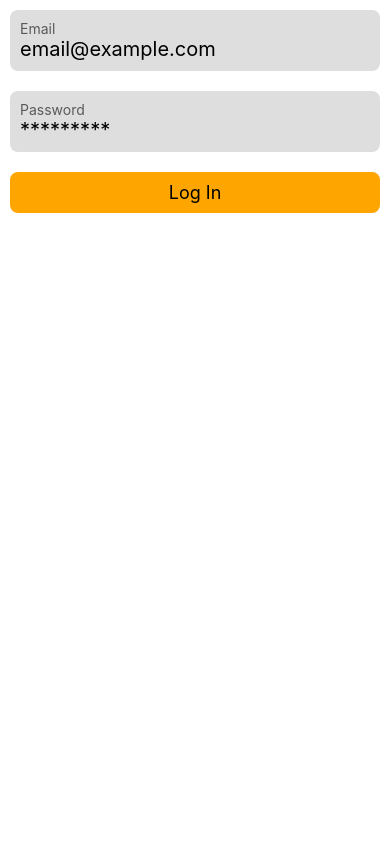
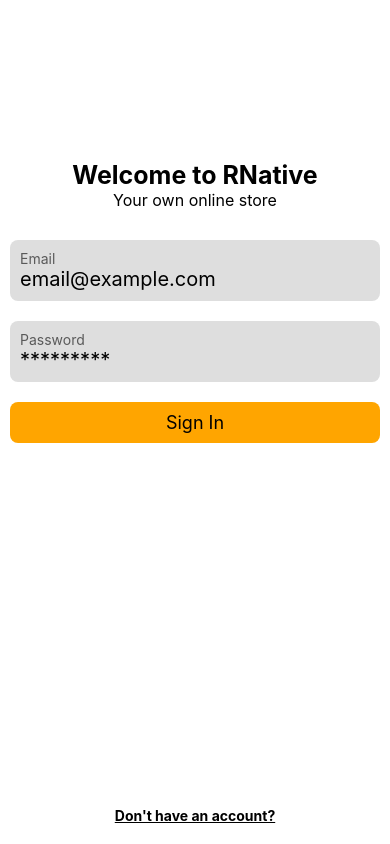
Before and after one commit to ndpniraj/RNEcom, a React Native app: screen / in a window 390 px wide. Built offline with nearby package versions, Linux system fonts and the light colour scheme.

Commit message:
signup page added

```diff
--- a/App.tsx
+++ b/App.tsx
@@ -1,5 +1,6 @@
 import {FC} from 'react';
 import SignIn from './app/views/SignIn';
+import SignUp from './app/views/SignUp';
 
 interface Props {}
 
--- /dev/null
+++ b/app/components/FormContainer.tsx
@@ -0,0 +1,74 @@
+import {FC, ReactNode} from 'react';
+import {SafeAreaView, StyleSheet, Text, View} from 'react-native';
+import PrimaryButton from '../components/PrimaryButton';
+
+interface Props {
+  children: ReactNode;
+  btnTitle?: string;
+  navLinkTitle?: string;
+  onSubmit?(): void;
+}
+
+const FormContainer: FC<Props> = ({
+  children,
+  btnTitle,
+  navLinkTitle,
+  onSubmit,
+}) => {
+  return (
+    <SafeAreaView style={styles.safeAreaView}>
+      <View style={styles.container}>
+        <View style={styles.titleContainer}>
+          <Text style={styles.title}>Welcome to RNative</Text>
+          <Text style={styles.subTitle}>Your own online store</Text>
+        </View>
+
+        {children}
+
+        <PrimaryButton title={btnTitle} onPress={onSubmit} />
+
+        <View style={styles.navLinkContainer}>
+          <Text style={styles.navLink}>{navLinkTitle}</Text>
+        </View>
+      </View>
+    </SafeAreaView>
+  );
+};
+
+const styles = StyleSheet.create({
+  safeAreaView: {
+    flex: 1,
+  },
+  container: {
+    flex: 1,
+    padding: 10,
+    gap: 20,
+    paddingTop: 150,
+  },
+  titleContainer: {
+    padding: 10,
+  },
+  title: {
+    fontSize: 25,
+    fontWeight: '700',
+    textAlign: 'center',
+  },
+  subTitle: {
+    fontSize: 16,
+    textAlign: 'center',
+  },
+  navLinkContainer: {
+    marginTop: 'auto',
+    paddingVertical: 10,
+    justifyContent: 'center',
+    alignItems: 'center',
+  },
+  navLink: {
+    fontWeight: 'bold',
+    textDecorationStyle: 'solid',
+    textDecorationLine: 'underline',
+    textAlign: 'center',
+  },
+});
+
+export default FormContainer;
--- a/app/views/SignIn.tsx
+++ b/app/views/SignIn.tsx
@@ -1,7 +1,6 @@
 import {FC, useState} from 'react';
-import {SafeAreaView, StyleSheet, View} from 'react-native';
 import FormInput from '../components/FormInput';
-import PrimaryButton from '../components/PrimaryButton';
+import FormContainer from '../components/FormContainer';
 
 interface Props {}
 
@@ -12,8 +11,7 @@ const SignIn: FC<Props> = () => {
   });
 
   return (
-    <SafeAreaView style={styles.safeAreaView}>
-      <View style={styles.container}>
+    <FormContainer btnTitle="Sign In" navLinkTitle="Don't have an account?">
       <FormInput
         label="Email"
         placeholder="email@example.com"
@@ -32,27 +30,8 @@ const SignIn: FC<Props> = () => {
           setSignInInfo({...signInInfo, password});
         }}
       />
-
-        <PrimaryButton
-          title="Log In"
-          onPress={() => {
-            console.log(signInInfo);
-          }}
-        />
-      </View>
-    </SafeAreaView>
+    </FormContainer>
   );
 };
 
-const styles = StyleSheet.create({
-  safeAreaView: {
-    flex: 1,
-  },
-  container: {
-    flex: 1,
-    padding: 10,
-    gap: 20,
-  },
-});
-
 export default SignIn;
```
Also changed, not shown: app/views/SignUp.tsx (added, +50 -0 lines). Lines whose indentation alone changed are shown as unchanged.
